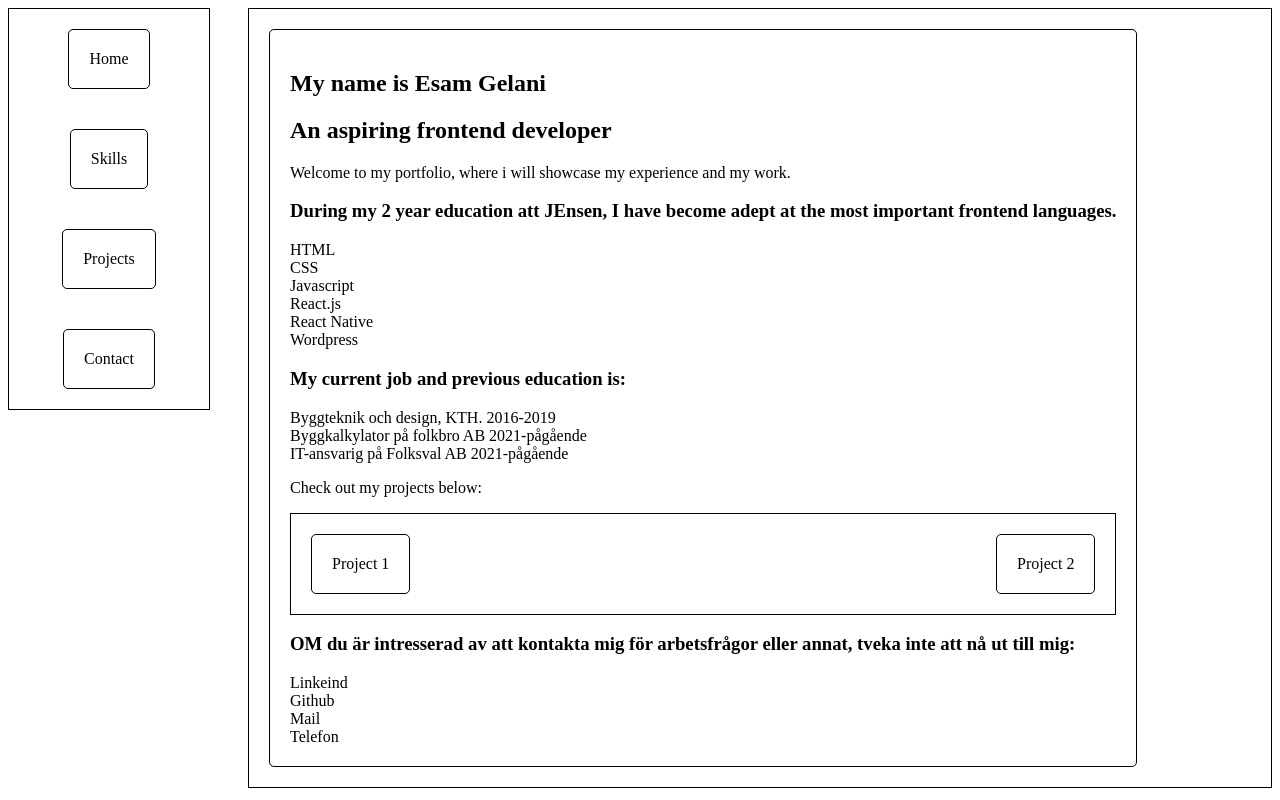
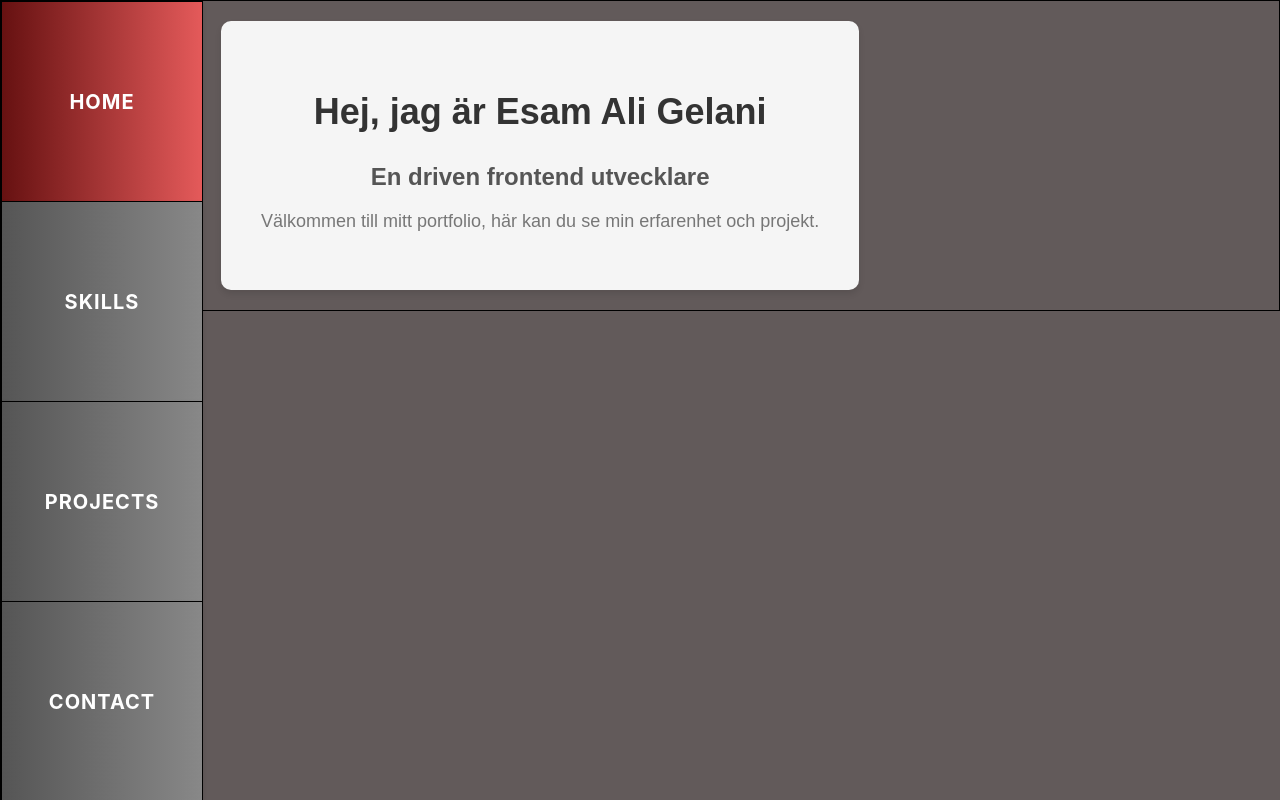
Before and after one commit to esam95/esam95.github.io, a React (Create React App) app: page / in a window 1280 px wide. Built offline with nearby package versions, Linux system fonts and the light colour scheme.

Commit message:
page content filled, navbar css done

```diff
--- a/public/index.html
+++ b/public/index.html
@@ -25,6 +25,8 @@
       Learn how to configure a non-root public URL by running `npm run build`.
     -->
     <title>React App</title>
+    <link rel="stylesheet" href="https://cdnjs.cloudflare.com/ajax/libs/font-awesome/6.2.0/css/all.min.css">
+
   </head>
   <body>
     <noscript>You need to enable JavaScript to run this app.</noscript>
--- a/src/App.js
+++ b/src/App.js
@@ -19,21 +19,24 @@ const styles = {
   container: {
       display: 'flex',
       alignItems: 'stretch',
-
   },
   navbarcontainer: {
       //Fixed vertical navbar
       position: 'fixed',
       display: 'flex',
-      flex: '1',
+      flex: '0',
+      width: '200px',// Set a fixed width for the sidebar
       border: '1px solid black',
+      top: '0',
+      left: '0',
+      height: '100vh',
 
   },
   mainsectioncontainer: {
       display: 'flex',
-      flex: '3',
-      marginLeft: '240px',
-      marginRight: '0px',
+      flex: '1', // Let it grow to fill the remaining space
+      marginLeft: '200px', // Ensure it's positioned to the right of the sidebar
+      padding: '20px',
       border: '1px solid black',
 
   },
--- a/src/components/Navbar.js
+++ b/src/components/Navbar.js
@@ -1,14 +1,14 @@
 import React from 'react'
 
 export default function Navbar() {
+  const pathAfterHost = window.location.pathname;
+
   return (
-    //fixed navbar
-
     <nav style={styles.navbar}>
-        <div style={styles.navbarItem} onClick={() => {window.location.href = "/"}}>Home</div>
-        <div style={styles.navbarItem} onClick={() => {window.location.href = "/Skills"}}>Skills</div>
-        <div style={styles.navbarItem} onClick={() => {window.location.href = "/Projects"}}>Projects</div>
-        <div style={styles.navbarItem} onClick={() => {window.location.href = "/Contact"}}>Contact</div>
+        <div id={'home'} className={`navbarItem${pathAfterHost === '/' ? ' active' : ''}`} onClick={() => {window.location.href = "/"}}>Home</div>
+        <div className={`navbarItem${pathAfterHost === '/skills' ? ' active' : ''}`} onClick={() => {window.location.href = "/skills"}}>Skills</div>
+        <div className={`navbarItem${pathAfterHost === '/projects' ? ' active' : ''}`} onClick={() => {window.location.href = "/projects"}}>Projects</div>
+        <div className={`navbarItem${pathAfterHost === '/contact' ? ' active' : ''}`}  onClick={() => {window.location.href = "/contact"}}>Contact</div>
     </nav>
   )
 }
@@ -16,17 +16,7 @@ const styles = {
     navbar: {
         display: 'flex',
         flexDirection: 'column',
-        alignItems: 'center',
+        alignItems: 'stretch',
         width: '200px',
-        // height: '100vh',
-    },
-    navbarItem: {
-        //Navbar items
-        padding: '20px',
-        margin: '20px',
-        borderRadius: '5px',
-        border: '1px solid black',
-        cursor: 'pointer',
-
-    }
-}
+      },
+  }
--- a/src/index.css
+++ b/src/index.css
@@ -5,9 +5,62 @@ body {
     sans-serif;
   -webkit-font-smoothing: antialiased;
   -moz-osx-font-smoothing: grayscale;
+  background-color: #625a5a;
 }
 
 code {
   font-family: source-code-pro, Menlo, Monaco, Consolas, 'Courier New',
     monospace;
 }
+
+.navbarItem {
+  display: flex;
+  align-items: center;
+  justify-content: center;
+  width: 100%;
+  border: 1px solid black;
+  cursor: pointer;
+  border-bottom: none;
+  text-decoration: none;
+  color: white;
+  font-size: 20px;
+  font-weight: bold;
+  text-transform: uppercase;
+  letter-spacing: 1px;
+  transition: background-color 0.3s ease-in-out, box-shadow 0.3s ease-in-out;
+  flex: 1; /* Make each item fill the available vertical space equally */
+  background: linear-gradient(to right, #555, #888); /* Gradient background */
+  box-shadow: 0 2px 4px rgba(0, 0, 0, 0.1); /* Box shadow */
+}
+
+.navbarItem.active {
+  display: flex;
+  align-items: center;
+  justify-content: center;
+  width: 100%;
+  border: 1px solid black;
+  cursor: pointer;
+  border-bottom: none;
+  text-decoration: none;
+  color: white;
+  font-size: 20px;
+  font-weight: bold;
+  text-transform: uppercase;
+  letter-spacing: 1px;
+  transition: background-color 0.3s ease-in-out, box-shadow 0.3s ease-in-out;
+  flex: 1; /* Make each item fill the available vertical space equally */
+  background: linear-gradient(to right, #661111, #e45a5a); /* Gradient background */
+  box-shadow: 0 2px 4px rgba(0, 0, 0, 0.1); /* Box shadow */
+}
+
+.navbarItem:hover,
+.navbarItem.active:hover {
+  background: linear-gradient(to right, #661111, #e45a5a); /* Gradient background */
+  color: white; /* Change the text color on hover */
+  box-shadow: 0 4px 6px rgba(0, 0, 0, 0.2); /* Add a box shadow on hover */
+}
+
+/* #home {
+  background-color: #BF4F74;
+
+} */
--- a/src/index.js
+++ b/src/index.js
@@ -4,6 +4,7 @@ import {
   createBrowserRouter,
   RouterProvider,
 } from "react-router-dom";
+import './index.css';
 import App from './App';
 import Home from './pages/Home';
 import Skills from './pages/Skills';
--- a/src/pages/Contact.js
+++ b/src/pages/Contact.js
@@ -2,8 +2,55 @@ import React from 'react'
 
 export default function Contact() {
   return (
-    <div>
+    <div style={styles.contactContainer}>
+  <h3>Om du är intresserad av att kontakta mig för arbetsfrågor eller annat, tveka inte att nå ut till mig:</h3>
+  <div style={styles.contactItem}>
+    <i class="fas fa-linkedin"></i>
+    <a href="länk-till-Linkeind">LinkedIn</a>
+  </div>
+  <div style={styles.contactItem}>
+    <i class="fab fa-github"></i>
+    <a href="länk-till-Github">GitHub</a>
+  </div>
+  <div style={styles.contactItem}>
+    <i class="fas fa-envelope"></i>
+    <a href="mailto:din-email@example.com">Mail</a>
+  </div>
+  <div style={styles.contactItem}>
+    <i class="fas fa-phone"></i>
+    <a href="tel:telefonnummer">Telefon</a>
+  </div>
+</div>
 
-    </div>
   )
 }
+
+const styles = {
+    contactContainer: {
+      backgroundColor: '#F5F5F5',
+      padding: '40px',
+      borderRadius: '10px',
+      boxShadow: '0 4px 6px rgba(0, 0, 0, 0.1)',
+      textAlign: 'left',
+    },
+    contactItem: {
+      display: 'flex',
+      alignItems: 'center',
+      marginBottom: '20px',
+    },
+    i: {
+      fontSize: '24px',
+      marginRight: '10px',
+      color: '#BF4F74', // Färgen på ikonen
+    },
+    a: {
+      fontSize: '18px',
+      fontFamily: 'Arial, sans-serif',
+      color: '#333',
+      textDecoration: 'none',
+      transition: 'color 0.2s ease-in-out',
+    },
+    'a:hover': {
+      color: '#BF4F74', // Ändra textfärgen vid hover
+    },
+  };
--- a/src/pages/Home.js
+++ b/src/pages/Home.js
@@ -3,62 +3,40 @@ import React from 'react';
 function Home() {
   return (
     <div style={styles.container}>
-      <h1>My name is Esam Gelani</h1>
-      <h2>An aspiring frontend developer</h2>
-      <p>Welcome to my portfolio, where i will showcase my experience and my work.</p>
+  <h1 style={styles.heading}>Hej, jag är Esam Ali Gelani</h1>
+  <h2 style={styles.subHeading}>En driven frontend utvecklare</h2>
+  <p style={styles.paragraph}>
+    Välkommen till mitt portfolio, här kan du se min erfarenhet och projekt.
+  </p>
+</div>
 
-        <h3>During my 2 year education att JEnsen, I have become adept at the most important frontend languages.</h3>
-        <div>HTML</div>
-        <div>CSS</div>
-        <div>Javascript</div>
-        <div>React.js</div>
-        <div>React Native</div>
-        <div>Wordpress</div>
-
-        <h3>My current job and previous education is:</h3>
-        <div>Byggteknik och design, KTH. 2016-2019</div>
-        <div>Byggkalkylator på folkbro AB 2021-pågående</div>
-        <div>IT-ansvarig på Folksval AB 2021-pågående</div>
-
-
-
-      <p>Check out my projects below:</p>
-      <main style={styles.projects}>
-        <div style={styles.project}>Project 1</div>
-        <div style={styles.project}>Project 2</div>
-      </main>
-
-      <h3>OM du är intresserad av att kontakta mig för arbetsfrågor eller annat, tveka inte att nå ut till mig:</h3>
-      <div>Linkeind</div>
-      <div>Github</div>
-      <div>Mail</div>
-      <div>Telefon</div>
-
-    </div>
   );
 }
 
 export default Home;
 
 const styles = {
-    container: {
-        padding: '20px',
-        margin: '20px',
-        borderRadius: '5px',
-        border: '1px solid black',
-
-    },
-    projects: {
-        display: 'flex',
-        justifyContent: 'space-between',
-        border: '1px solid black',
-
-    },
-    project: {
-        padding: '20px',
-        margin: '20px',
-        borderRadius: '5px',
-        border: '1px solid black',
-
-    }
-}
+  container: {
+    backgroundColor: '#F5F5F5', // Set the background color
+    padding: '40px', // Add some padding to the container
+    borderRadius: '10px', // Add rounded corners
+    boxShadow: '0 4px 6px rgba(0, 0, 0, 0.1)', // Add a subtle box shadow
+    textAlign: 'center', // Center the content
+  },
+  heading: {
+    fontSize: '36px', // Set the font size for the heading
+    fontFamily: 'Arial, sans-serif', // Choose a font family
+    fontWeight: 'bold', // Set font weight to bold
+    color: '#333', // Set text color
+  },
+  subHeading: {
+    fontSize: '24px', // Set the font size for the subheading
+    fontFamily: 'Arial, sans-serif', // Choose a font family
+    color: '#555', // Set text color
+  },
+  paragraph: {
+    fontSize: '18px', // Set the font size for the paragraph
+    fontFamily: 'Arial, sans-serif', // Choose a font family
+    color: '#777', // Set text color
+  },
+};
--- a/src/pages/Projects.js
+++ b/src/pages/Projects.js
@@ -2,8 +2,68 @@ import React from 'react'
 
 export default function Projects() {
   return (
-    <div>
+    <div style={styles.container}>
+  <p>Utforska mina projekt nedan:</p>
+  <main style={styles.gallery}>
+    <a href="länk-till-projekt-1">
+      <div style={styles.projectItem}>
+        <img src="bild-länk-för-projekt-1" alt="Projekt 1" style={styles.projectImage} />
+        <p>Projekt 1</p>
+      </div>
+    </a>
+    <a href="länk-till-projekt-2">
+      <div style={styles.projectItem}>
+        <img src="bild-länk-för-projekt-2" alt="Projekt 2" style={styles.projectImage} />
+        <p>Projekt 2</p>
+      </div>
+    </a>
+  </main>
+</div>
 
-    </div>
   )
 }
+
+const styles = {
+    container: {
+      backgroundColor: '#F5F5F5',
+      padding: '40px',
+      borderRadius: '10px',
+      boxShadow: '0 4px 6px rgba(0, 0, 0, 0.1)',
+      textAlign: 'left',
+    },
+    gallery: {
+      display: 'flex',
+      justifyContent: 'space-between',
+      flexWrap: 'wrap',
+    },
+    projectItem: {
+      width: '45%', // Justera bredden beroende på hur många projekt du har per rad
+      backgroundColor: '#FFF',
+      borderRadius: '10px',
+      boxShadow: '0 2px 4px rgba(0, 0, 0, 0.1)',
+      padding: '20px',
+      margin: '10px',
+      textAlign: 'center',
+      transition: 'transform 0.2s ease-in-out',
+    },
+    projectImage: {
+      maxWidth: '100%',
+      height: 'auto',
+      marginBottom: '20px',
+    },
+    p: {
+      fontSize: '18px',
+      fontFamily: 'Arial, sans-serif',
+      color: '#555',
+      marginBottom: '8px',
+    },
+    a: {
+      textDecoration: 'none',
+      color: '#333',
+      fontWeight: 'bold',
+      transition: 'color 0.2s ease-in-out',
+    },
+    'a:hover': {
+      color: '#BF4F74', // Ändra textfärgen vid hover
+    },
+  };
--- a/src/pages/Skills.js
+++ b/src/pages/Skills.js
@@ -2,8 +2,56 @@ import React from 'react'
 
 export default function Skills() {
   return (
-    <div>
+    <div style={styles.container}>
+  <h2 style={styles.heading}>Under min 2-åriga utbildning på Jensen har jag blivit skicklig på de viktigaste frontend-språken.</h2>
+  <ul style={styles.skillList}>
+    <li>HTML</li>
+    <li>CSS</li>
+    <li>Javascript</li>
+    <li>React.js</li>
+    <li>React Native</li>
+    <li>Wordpress</li>
+  </ul>
 
-    </div>
+  <h2 style={styles.heading}>Min nuvarande anställning och tidigare utbildning är:</h2>
+  <ul style={styles.experienceList}>
+    <li>Byggteknik och design, KTH. 2016-2019</li>
+    <li>Byggkalkylator på Folkbro AB 2021-pågående</li>
+    <li>IT-ansvarig på Folksval AB 2021-pågående</li>
+  </ul>
+</div>
+
   )
 }
+
+
+const styles = {
+    container: {
+      backgroundColor: '#F5F5F5', // Set the background color
+      padding: '40px', // Add some padding to the container
+      borderRadius: '10px', // Add rounded corners
+      boxShadow: '0 4px 6px rgba(0, 0, 0, 0.1)', // Add a subtle box shadow
+      textAlign: 'left', // Align text to the left
+    },
+    heading: {
+      fontSize: '24px', // Set the font size for headings
+      fontFamily: 'Arial, sans-serif', // Choose a font family
+      fontWeight: 'bold', // Set font weight to bold
+      color: '#333', // Set text color
+      marginBottom: '16px', // Add spacing below headings
+    },
+    skillList: {
+      listStyleType: 'none', // Remove bullet points for lists
+      paddingLeft: '0', // Remove default list padding
+    },
+    experienceList: {
+      listStyleType: 'none', // Remove bullet points for lists
+      paddingLeft: '0', // Remove default list padding
+    },
+    li: {
+      fontSize: '18px', // Set the font size for list items
+      fontFamily: 'Arial, sans-serif', // Choose a font family
+      color: '#555', // Set text color
+      marginBottom: '8px', // Add spacing between list items
+    },
+  };
```
